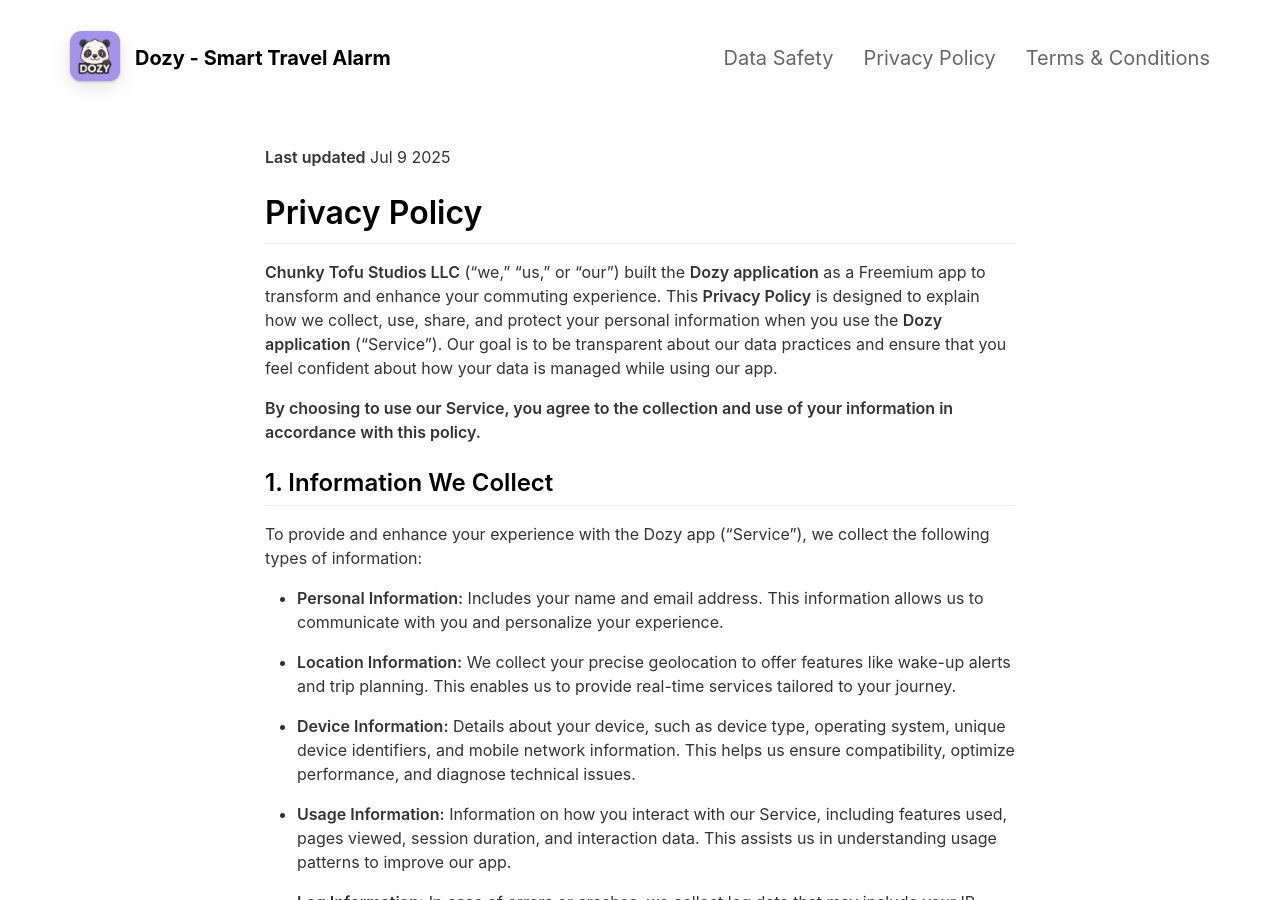
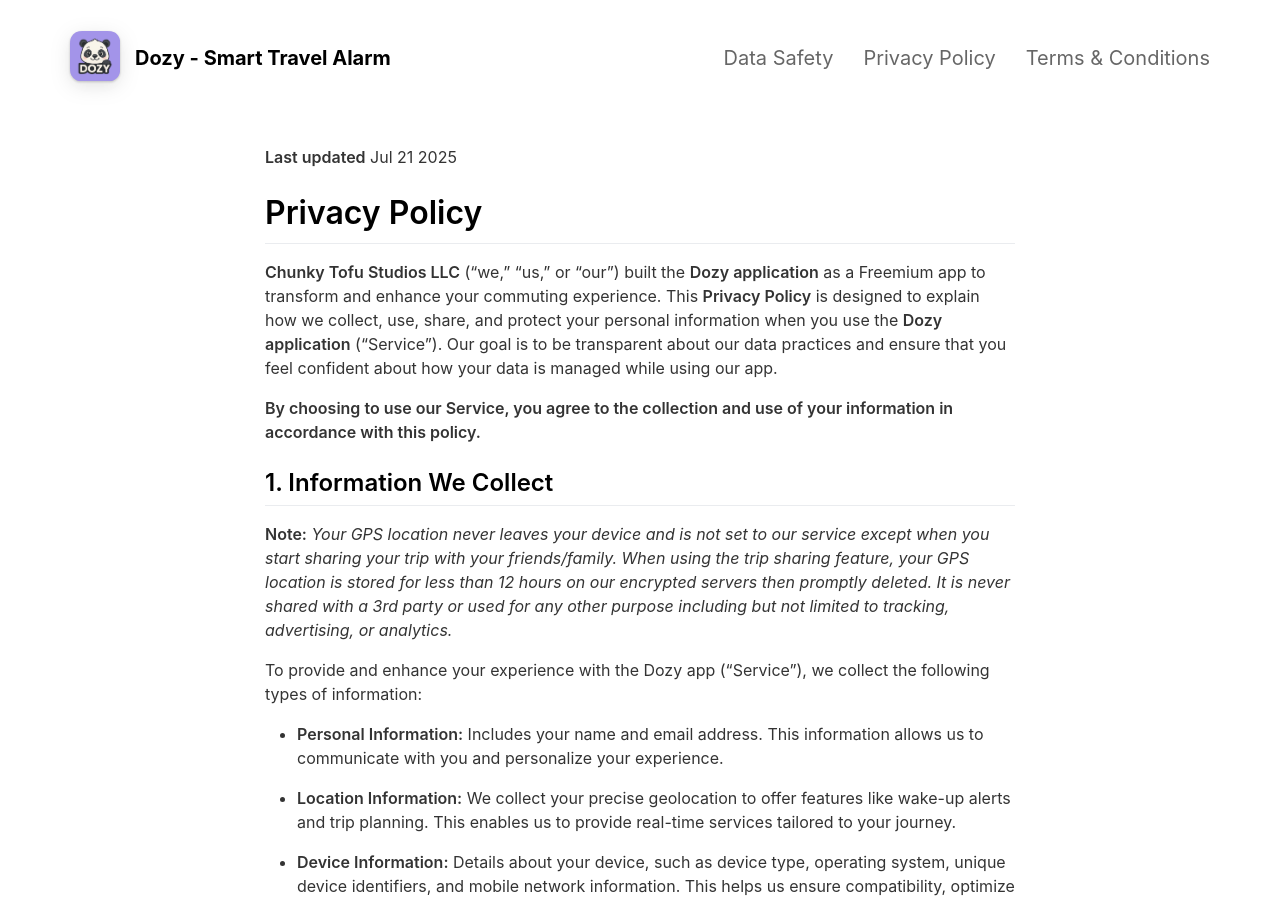
Before and after one commit to ChunkyTofuStudios/dozy, a Jekyll site: the page built from _pages/privacy-policy.md, in a window 1280 px wide and 900 px high. Built offline with Jekyll 4.4.1, drawn with Linux system fonts in a browser that asks for light colours; nearby versions of some CDN libraries; comment, search, counter and statistics services are not loaded.

Commit message:
Add GPS location info

```diff
--- a/_pages/privacy-policy.md
+++ b/_pages/privacy-policy.md
@@ -5,7 +5,7 @@
 ---
 
 **Last updated**
-Jul 9 2025
+Jul 21 2025
 
 # Privacy Policy
 
@@ -14,6 +14,8 @@
 **By choosing to use our Service, you agree to the collection and use of your information in accordance with this policy.**
 
 ## 1. Information We Collect
+
+**Note:** *Your GPS location never leaves your device and is not set to our service except when you start sharing your trip with your friends/family. When using the trip sharing feature, your GPS location is stored for less than 12 hours on our encrypted servers then promptly deleted. It is never shared with a 3rd party or used for any other purpose including but not limited to tracking, advertising, or analytics.*
 
 To provide and enhance your experience with the Dozy app (“Service”), we collect the following types of information:
 
```
